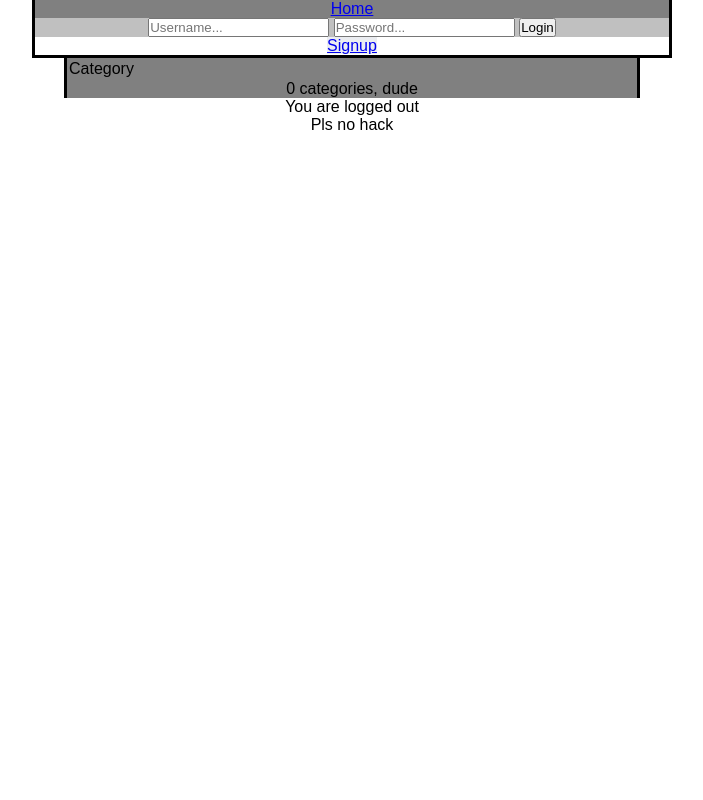
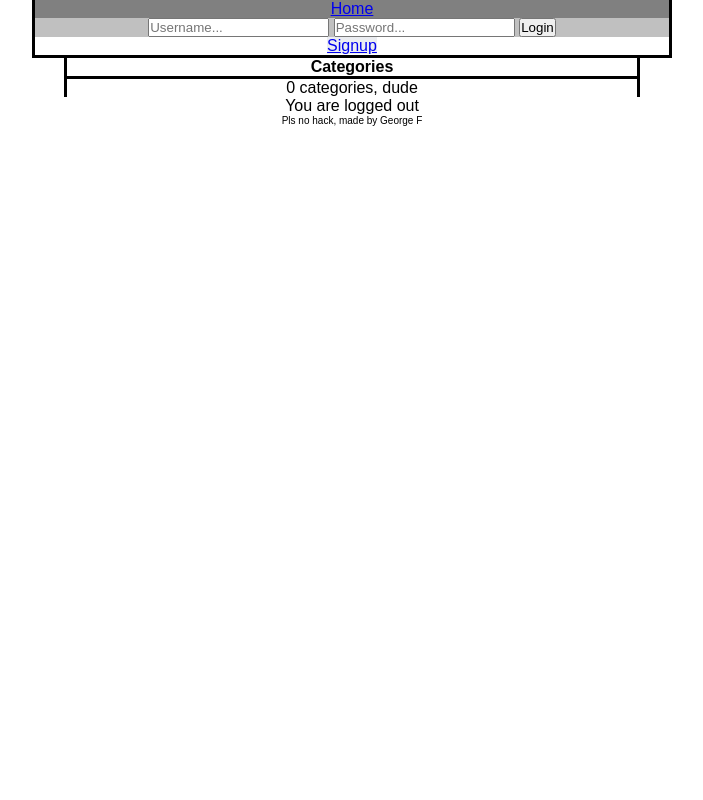
Before and after one commit to Slippar/sordes-simple-forum, a PHP site: page / in a window 1280 px wide. Shown: the whole page, without its empty margins (288-991 px from the left). Run offline with PHP 8.4, Linux system fonts and the light colour scheme; data that the repository does not hold is empty.

Commit message:
tweaks to ui

```diff
--- a/Sordes/body.php
+++ b/Sordes/body.php
@@ -1,9 +1,9 @@
 	<div class=forumbody>
-		<table class=Catnames>
+		<table class=catnames>
 		  <tr>
-			<td class=CatName>Category</td>
+			<th class=catname>Categories</th>
 		  </tr>
-		</table class=Catnames>
+		</table class=catnames>
 		<div class=catview>
 			<?php
 					require "includes/dbh.inc.php";
@@ -26,3 +26,4 @@
 			?>
 		</div class=catview>
 	</div class=forumbody>
+</body>
--- a/Sordes/category.php
+++ b/Sordes/category.php
@@ -23,7 +23,7 @@ else {
     else {
         //display category data
         while($row = mysqli_fetch_assoc($result)) {
-            echo '<h2>Topics in ′' . $row['nameCategories'] . '′ category</h2>';
+            echo '<table class="categorylocation"> <th>Topics in ' . $row['nameCategories'] . ' category </th></tableclass="categorylocation"> ';
         }
 
         //do a query for the topics
@@ -61,7 +61,7 @@ else {
                     echo '<table class="topicview">
 						  <tr>';
                         echo '<td class="leftpart">';
-                            echo '<h3><a href="topic.php?id=' . $row['idTopics'] . '">' . $row['subjectTopics'] . '</a><h3>';
+                            echo '<a href="topic.php?id=' . $row['idTopics'] . '">' . $row['subjectTopics'] . '</a>';
                         echo '</td>';
                         echo '<td class="rightpart">';
                             echo date('d-m-Y', strtotime($row['dateTopics']));
--- a/Sordes/footer.php
+++ b/Sordes/footer.php
@@ -1,4 +1,3 @@
-</div>
-<div id="footer">Pls no hack</div>
 </body>
+<div id="footer">Pls no hack, made by George F</div>
 </html>
--- a/Sordes/index.php
+++ b/Sordes/index.php
@@ -19,5 +19,5 @@
 	</main>
 
 <?php
-	require "footer.php";
+	include "footer.php";
 ?>
--- a/Sordes/media/style.css
+++ b/Sordes/media/style.css
@@ -2,12 +2,16 @@ html, * {
     padding: 0;
     margin: 0;
     box-sizing: border-box;
+}
+html {
+    height: 100%;
 }
 body {
 	background-color: white;
     text-align: center;
 	font-family: "Arial";
 	font-size: 16px;
+    height: 100%;
 }
 .nav {
 	display: block;
@@ -44,43 +48,27 @@ body {
 	margin-bottom: auto;
 	margin-top: auto;
 
-	background-color: grey;
 	border-right-style: solid;
 	border-left-style: solid;
 }
-.CatTopPost {
+.Cats, .catnames {
     display: block;
-	background-color: white;
     border-bottom-style: solid;
     border-bottom-color: black;
     border-collapse: collapse;
 }
-.Cats {
-	display: block;
-	background-color: white;
-	border-bottom-style: solid;
-	border-bottom-color: black;
+.topicviewtop {
+    border-top-style: solid;
+    border-top-color: black;
+}
+.categorylocation th, .catname {
+    width: 5%;
+}
+.categorylocation, .topicviewtop, .topicview, .topictable1, .topictable2 {
     border-collapse: collapse;
-}
-.ass {
     display: block;
     position: relative;
-	width: 50%;
-	margin-right: auto;
-	margin-left: auto;
-	border-right-style: solid;
-	border-right-color: black;
-	border-left-style: solid;
-	border-left-color: black;
-	border-top-style: solid;
-	border-top-color: black;
-	border-bottom-style: solid;
-	border-bottom-color: black;
-}
-.ass1 {
-	display: block;
-	position: relative;
-	width: 50%;
+    width: 45%;
     margin-right: auto;
     margin-left: auto;
     border-right-style: solid;
@@ -90,9 +78,12 @@ body {
     border-bottom-style: solid;
     border-bottom-color: black;
 }
-.topictable1 {
-	width:100%
+.categorylocation {
+    border-bottom-style: none;
+    border-bottom-color: none;
 }
-.topictable2 {
-	width:100%
+#footer {
+    font-size: 10px;
+    clear: both;
+    position: relative;
 }
```
Also changed, not shown: Sordes/topic.php (+9 -10 lines). Lines whose indentation alone changed are shown as unchanged.
